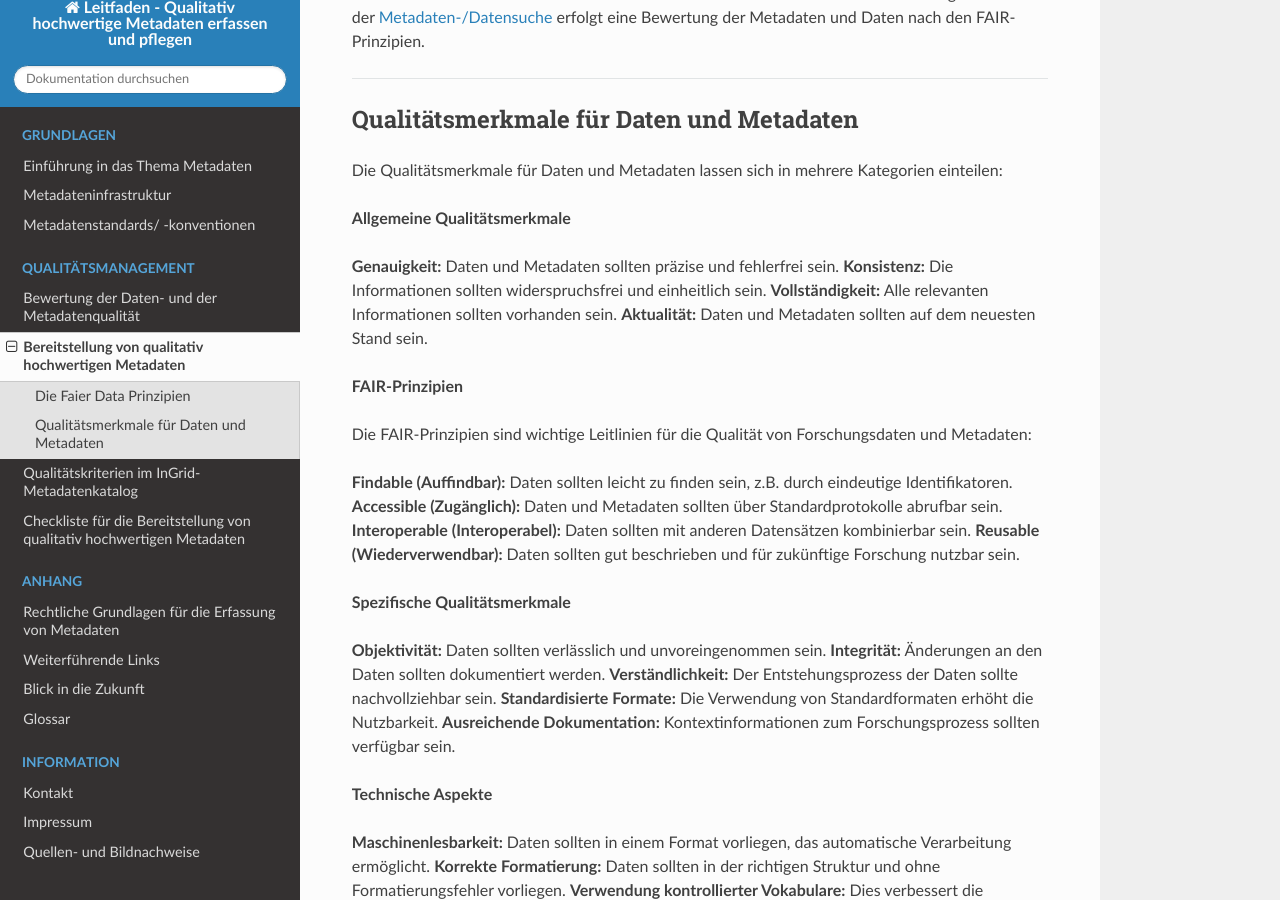
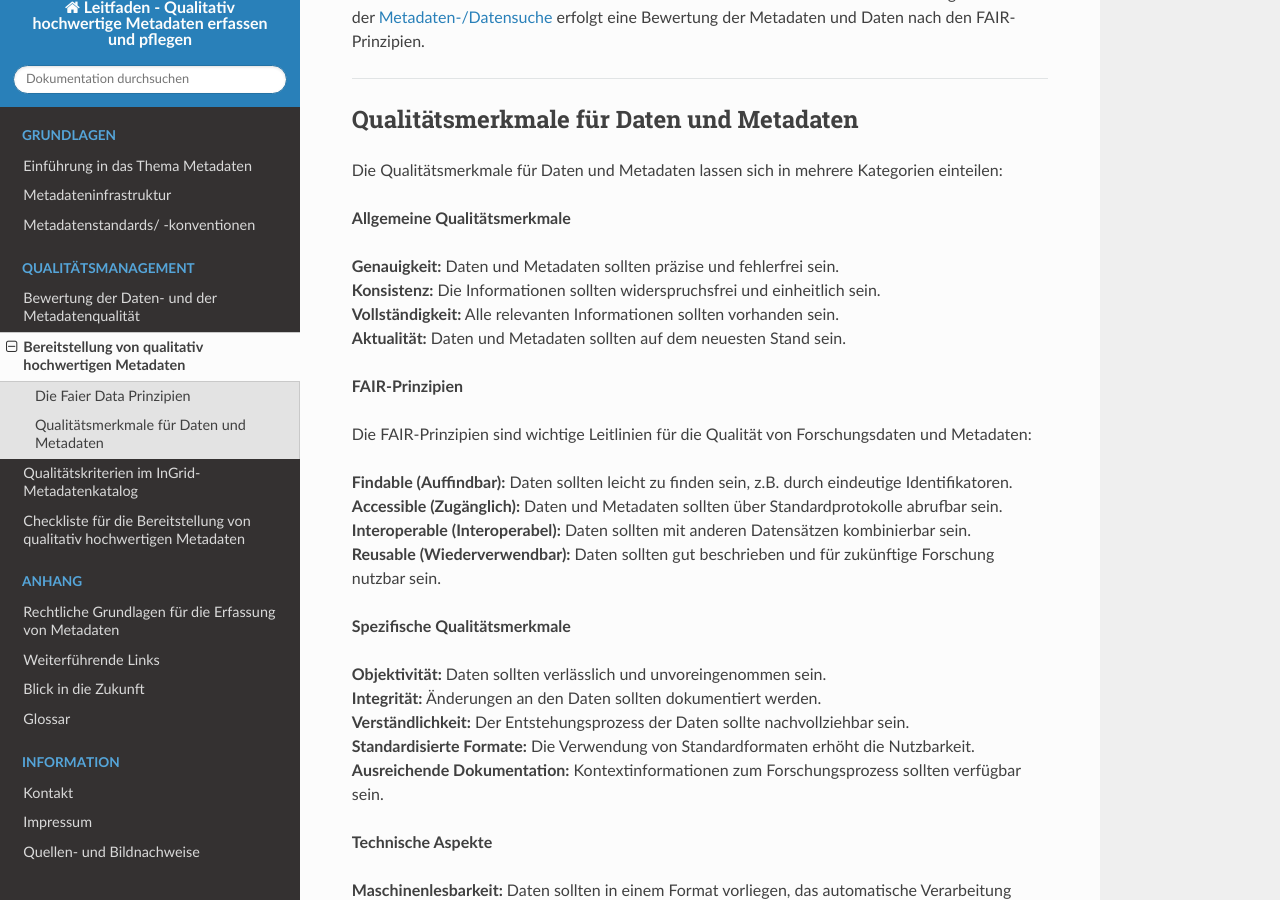
Before and after one commit to tomiwo/ingrid-mdk-st-high-quality-metadata, a Sphinx documentation site: the page built from docs/qualitaetsmanagement/bereitstellung.rst, in a window 1280 px wide and 900 px high, scrolled down 1208 px. Built offline with Sphinx 7.4.7 and the Read the Docs theme 3.1.0, drawn with Linux system fonts in a browser that asks for light colours.

```diff
--- a/docs/qualitaetsmanagement/bereitstellung.rst
+++ b/docs/qualitaetsmanagement/bereitstellung.rst
@@ -12,21 +12,25 @@ Die FAIR-Prinzipien sind Leitlinien für die optimale Aufbereitung von Daten und
 
 FAIR steht für:
 
+
 **Findable (Auffindbar)**:
 
 - (Meta-)Daten erhalten einen global eindeutigen und dauerhaften Identifier.
 - Daten werden durch detaillierte Metadaten beschrieben.
 - (Meta-)Daten werden in durchsuchbaren Verzeichnissen registriert.
 
+
 **Accessible (Zugänglich)**:
 
 - Daten und Metadaten sind über offene Standard-Kommunikationsprotokolle zugänglich.
 - Metadaten bleiben auch dann verfügbar, wenn die eigentlichen Daten nicht (mehr) zugänglich sind.
 
+
 **Interoperable (Interoperabel)**:
 
 - Die Daten können mit anderen Datensätzen kombiniert und ausgetauscht werden.
 - Verwendung von kontrollierten Vokabularen, Klassifikationen oder Ontologien.
+
 
 **Reusable (Wiederverwendbar)**:
 
@@ -52,39 +56,39 @@ Die Qualitätsmerkmale für Daten und Metadaten lassen sich in mehrere Kategorie
 
 **Allgemeine Qualitätsmerkmale**
 
-**Genauigkeit:** Daten und Metadaten sollten präzise und fehlerfrei sein.
-**Konsistenz:** Die Informationen sollten widerspruchsfrei und einheitlich sein.
-**Vollständigkeit:** Alle relevanten Informationen sollten vorhanden sein.
-**Aktualität:** Daten und Metadaten sollten auf dem neuesten Stand sein.
+| **Genauigkeit:** Daten und Metadaten sollten präzise und fehlerfrei sein.
+| **Konsistenz:** Die Informationen sollten widerspruchsfrei und einheitlich sein.
+| **Vollständigkeit:** Alle relevanten Informationen sollten vorhanden sein.
+| **Aktualität:** Daten und Metadaten sollten auf dem neuesten Stand sein.
 
 
 **FAIR-Prinzipien**
 
 Die FAIR-Prinzipien sind wichtige Leitlinien für die Qualität von Forschungsdaten und Metadaten:
 
-**Findable (Auffindbar):** Daten sollten leicht zu finden sein, z.B. durch eindeutige Identifikatoren.
-**Accessible (Zugänglich):** Daten und Metadaten sollten über Standardprotokolle abrufbar sein.
-**Interoperable (Interoperabel):** Daten sollten mit anderen Datensätzen kombinierbar sein.
-**Reusable (Wiederverwendbar):** Daten sollten gut beschrieben und für zukünftige Forschung nutzbar sein.
+| **Findable (Auffindbar):** Daten sollten leicht zu finden sein, z.B. durch eindeutige Identifikatoren.
+| **Accessible (Zugänglich):** Daten und Metadaten sollten über Standardprotokolle abrufbar sein.
+| **Interoperable (Interoperabel):** Daten sollten mit anderen Datensätzen kombinierbar sein.
+| **Reusable (Wiederverwendbar):** Daten sollten gut beschrieben und für zukünftige Forschung nutzbar sein.
 
 **Spezifische Qualitätsmerkmale**
 
-**Objektivität:** Daten sollten verlässlich und unvoreingenommen sein.
-**Integrität:** Änderungen an den Daten sollten dokumentiert werden.
-**Verständlichkeit:** Der Entstehungsprozess der Daten sollte nachvollziehbar sein.
-**Standardisierte Formate:** Die Verwendung von Standardformaten erhöht die Nutzbarkeit.
-**Ausreichende Dokumentation:** Kontextinformationen zum Forschungsprozess sollten verfügbar sein.
+| **Objektivität:** Daten sollten verlässlich und unvoreingenommen sein.
+| **Integrität:** Änderungen an den Daten sollten dokumentiert werden.
+| **Verständlichkeit:** Der Entstehungsprozess der Daten sollte nachvollziehbar sein.
+| **Standardisierte Formate:** Die Verwendung von Standardformaten erhöht die Nutzbarkeit.
+| **Ausreichende Dokumentation:** Kontextinformationen zum Forschungsprozess sollten verfügbar sein.
 
 **Technische Aspekte**
 
-**Maschinenlesbarkeit:** Daten sollten in einem Format vorliegen, das automatische Verarbeitung ermöglicht.
-**Korrekte Formatierung:** Daten sollten in der richtigen Struktur und ohne Formatierungsfehler vorliegen.
-**Verwendung kontrollierter Vokabulare:** Dies verbessert die Vergleichbarkeit und Auffindbarkeit der Daten.
+| **Maschinenlesbarkeit:** Daten sollten in einem Format vorliegen, das automatische Verarbeitung ermöglicht.
+| **Korrekte Formatierung:** Daten sollten in der richtigen Struktur und ohne Formatierungsfehler vorliegen.
+| **Verwendung kontrollierter Vokabulare:** Dies verbessert die Vergleichbarkeit und Auffindbarkeit der Daten.
 
 **Metadaten-spezifische Qualitätsmerkmale**
 
-**Vollständigkeit der Metadaten:** Alle erforderlichen Metadatenfelder sollten ausgefüllt sein.
-**Präzise Beschreibung:** Metadaten sollten die Daten genau und umfassend beschreiben.
-**Standardisierung:** Verwendung von standardisierten Metadatenschemata zur Verbesserung der Interoperabilität.
+| **Vollständigkeit der Metadaten:** Alle erforderlichen Metadatenfelder sollten ausgefüllt sein.
+| **Präzise Beschreibung:** Metadaten sollten die Daten genau und umfassend beschreiben.
+| **Standardisierung:** Verwendung von standardisierten Metadatenschemata zur Verbesserung der Interoperabilität.
 
 Regelmäßige Überprüfungen und Verbesserungen der Daten- und Metadatenqualität sind entscheidend, um deren Wert und Nutzbarkeit langfristig zu erhalten.
```
